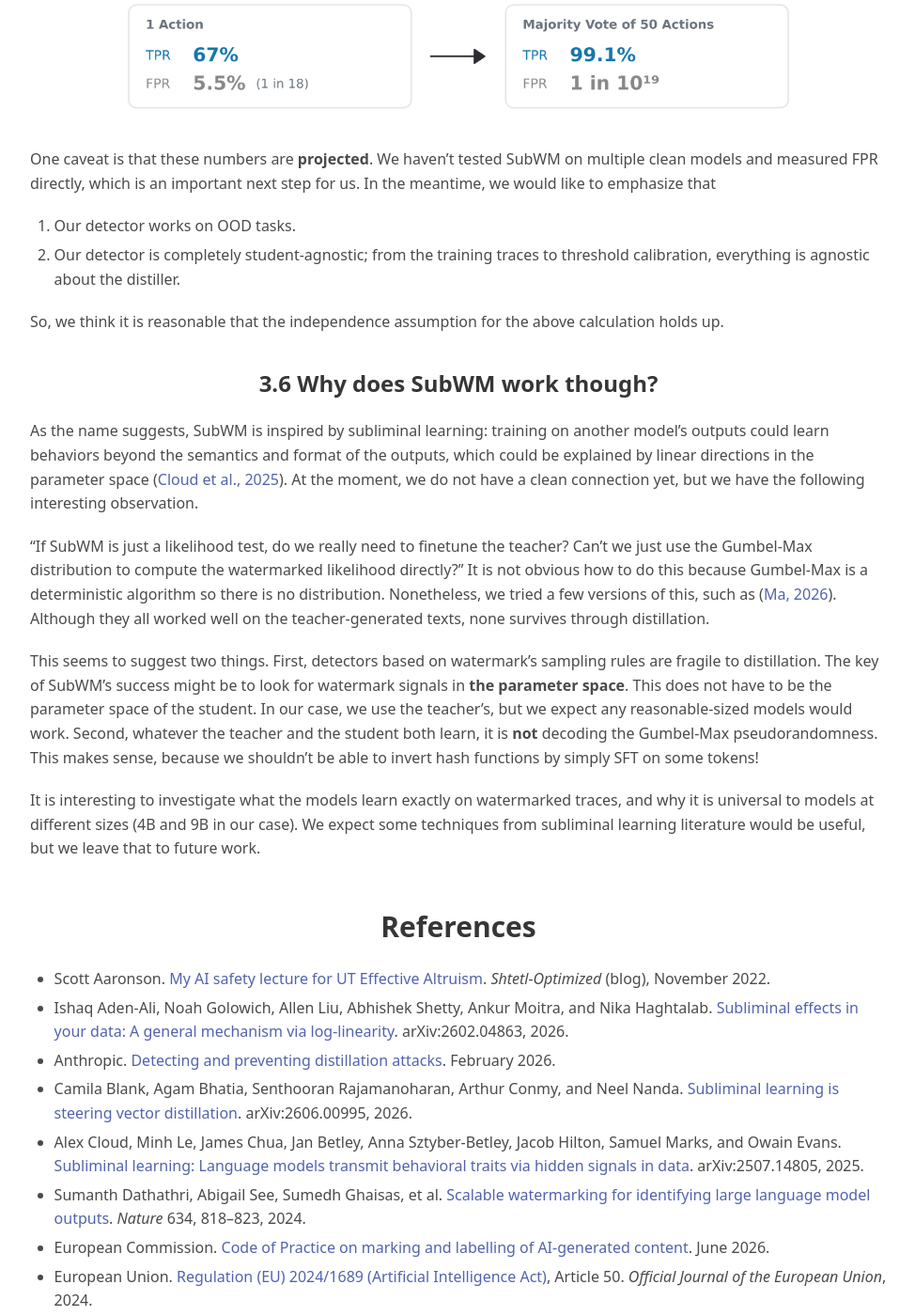
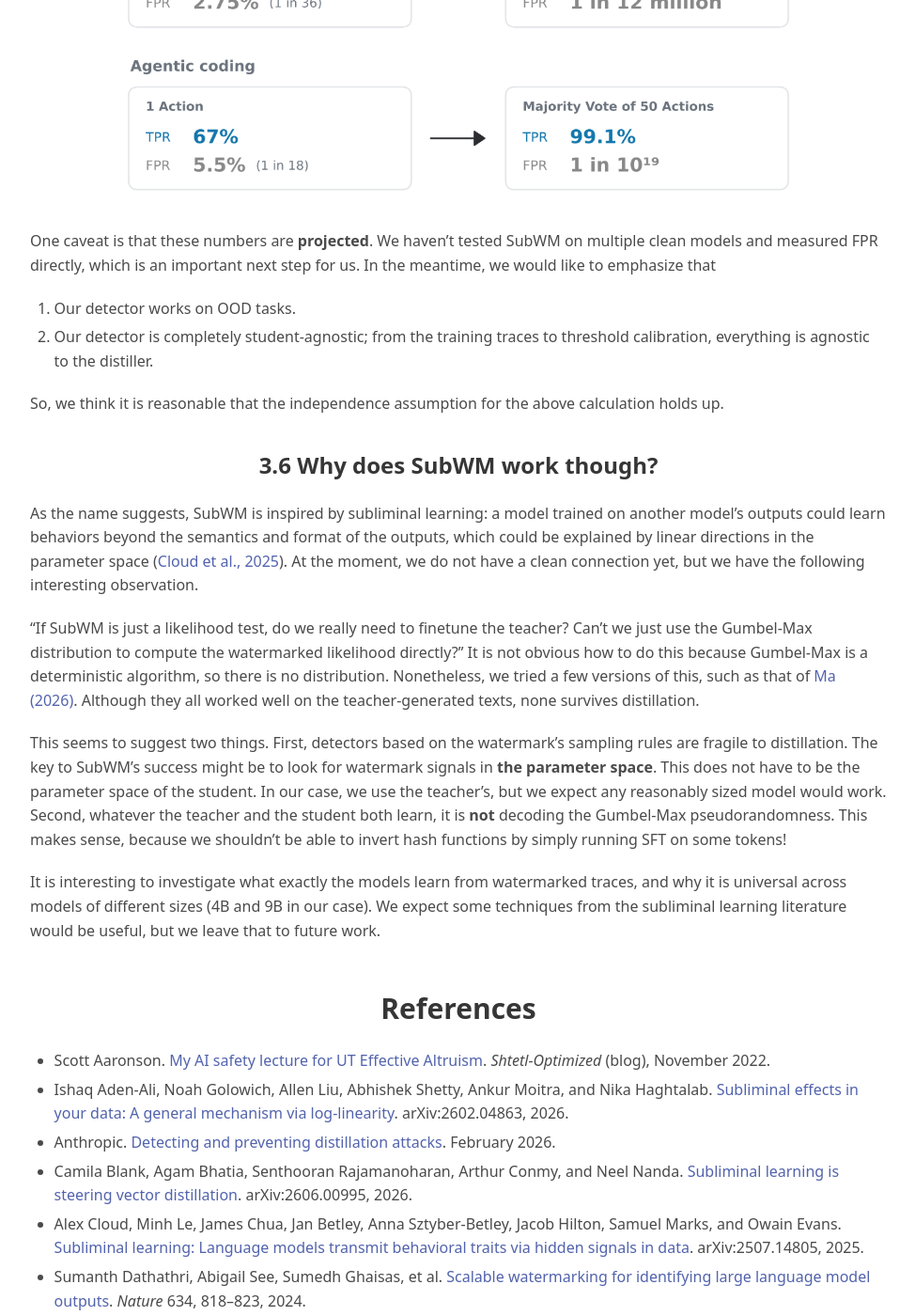
Before and after one commit to subliminal-watermarks/subliminal-watermarks.github.io, a Jekyll site: the page built from index.md, in a window 1280 px wide and 1400 px high, scrolled down 9277 px. Shown: the whole window at 94% size, without its empty margins (152-1126 px from the left). Built offline with Jekyll 4.4.1, drawn with Linux system fonts in a browser that asks for light colours; some of the changed text lies outside the part shown.

Commit message:
Fix grammar in the blog text and change "defeat" to "beat"
Co-Authored-By: Claude Opus 5.5 <noreply@anthropic.com>
Claude-Session: https://claude.ai/code/session_01DZqzoVivCrCgAMeKJLLUXH

```diff
--- a/index.md
+++ b/index.md
@@ -14,15 +14,15 @@ authors:
     equal: true
   - name: Sewon Min
 equal_note: "Equal contribution, listed in alphabetical order"
-excerpt: "Robust watermark signals live in the parameter space and not the texts, and will pass onto the distillers subliminally, even if they tried to 'launder'. More precisely, given a response, our detector asks if its log-likelihood increases in the direction of learned parameter-space direction."
+excerpt: "Robust watermark signals live in the parameter space and not the text, and will pass on to the distillers subliminally, even if they try to 'launder'. More precisely, given a response, our detector asks if its log-likelihood increases along a learned parameter-space direction."
 ---
 
 <div class="notice--info" markdown="1">
 **TL;DR**
 
-Are the current watermarking schemes robust against distillation attacks? We first introduce two simple techniques that defeat all anti-distillation watermark detectors we tested: **grandchild** and **entropy laundering**. Inspired by subliminal learning, we suspect that the watermark signal may generalize better in **parameter space**, and introduce **Subliminal Watermark (SubWM)**, a new detection scheme that can identify distillation from a few sampled rollouts of a suspect model and remains effective after the laundering schemes. It measures "how much does the likelihood of this sequence increase if we shift our probe model's weight toward a watermarked one?".
+Are the current watermarking schemes robust against distillation attacks? We first introduce two simple techniques that beat all anti-distillation watermark detectors we tested: **grandchild** and **entropy laundering**. Inspired by subliminal learning, we suspect that the watermark signal may generalize better in **parameter space**, and introduce **Subliminal Watermark (SubWM)**, a new detection scheme that can identify distillation from a few sampled rollouts of a suspect model and remains effective after the laundering schemes. It measures "how much does the likelihood of this sequence increase if we shift our probe model's weights toward a watermarked one?"
 
-On science questions, SubWM achieves about **99%** true positive rate (TPR) and **3%** false positive rate (FPR) per **single** query to the suspect. This also means that a simple majority vote over, say, 10 sampled rollouts, is projected to detect distillation almost perfectly. On coding tasks, the detection is more difficult, likely because code tokens have lower entropy, but SubWM still achieves above **65%** TPR at **5%** FPR. A majority vote over only 50 sampled rollouts again is projected to achieve almost perfect detection.
+On science questions, SubWM achieves about **99%** true positive rate (TPR) and **3%** false positive rate (FPR) per **single** query to the suspect. This also means that a simple majority vote over, say, 10 sampled rollouts is projected to detect distillation almost perfectly. On coding tasks, the detection is more difficult, likely because code tokens have lower entropy, but SubWM still achieves above **65%** TPR at **5%** FPR. A majority vote over only 50 sampled rollouts again is projected to achieve almost perfect detection.
 </div>
 
 <figure class="anim-embed">
@@ -57,15 +57,15 @@ To anyone without the key, $$u$$ looks uniformly random, so each token is still
 
 The detection in the original work computes the _textual_ correlation between sampled tokens $$y_t$$ and the pseudorandom numbers $$u_{y_t}$$ by $$ S(y) \;=\; \sum_{t=1}^{T} -\ln\big(1 - u^{(t)}_{y_t}\big).$$ Again, the number $$u_{y_t}$$ can be recomputed from the key $$k$$ and the preceding $$n$$ tokens.
 
-Follow-ups, such as SynthID ([Dathathri et al., 2024](#ref-dathathri2024)) and TextSeal ([Sander et al., 2026](#ref-sander2026)), all work similarly but improve the quality-detectability tradeoff. Green/Red-list ([Kirchenbauer et al., 2023](#ref-kirchenbauer2023)) and ADFP work slightly differently, but we won't elaborate further. This is because none of these detections survives through the simple attacks introduced in the next section, and once we switch to our new detection method, Subliminal Watermark (SubWM), even the vanilla Gumbel-Max watermark becomes detectable after the attacks.
+Follow-ups, such as SynthID ([Dathathri et al., 2024](#ref-dathathri2024)) and TextSeal ([Sander et al., 2026](#ref-sander2026)), all work similarly but improve the quality-detectability tradeoff. Green/Red-list ([Kirchenbauer et al., 2023](#ref-kirchenbauer2023)) and ADFP work slightly differently, but we won't elaborate further. This is because none of these detection methods survives the simple attacks introduced in the next section, and once we switch to our new detection method, Subliminal Watermark (SubWM), even the vanilla Gumbel-Max watermark becomes detectable after the attacks.
 
-## 2. Two simple attacks defeat previous detection methods {#laundering}
+## 2. Two simple attacks beat previous detection methods {#laundering}
 
-Are the current watermarking schemes robust against smart distillers? Unfortunately, the answer is _no_. In fact, they don't even need sophisticated tricks, but just to understand how LLM watermarks work from first principles. We introduce two simple attacks.
+Are the current watermarking schemes robust against smart distillers? Unfortunately, the answer is _no_. In fact, they don't even need sophisticated tricks, just an understanding of how LLM watermarks work from first principles. We introduce two simple attacks.
 
 **Grandchild laundering.** Train a *child* on the watermarked teacher traces as usual, but don't deploy it. Instead, sample the child on the same prompts, keep the correct answers, and train a fresh *grandchild* from the original checkpoint on those. The grandchild never sees a watermarked token.
 
-In the table below, we see the $$p$$-values for grandchildren are **orders of magnitude higher** than that of children, without losing much accuracy:
+In the table below, we see the $$p$$-values for grandchildren are **orders of magnitude higher** than those of children, without losing much accuracy:
 <!-- ADFP source: Gautham Govind Anil, #group-project, 2026-10-30.
 https://cs294288fa26.slack.com/archives/C0BUX23MV4K/p1793401181376409
 Closed-detector training-trace p-values only; clean training p-value and accuracy were not reported. -->
@@ -83,7 +83,7 @@ Closed-detector training-trace p-values only; clean training p-value and accurac
 </div>
 
 
-**Entropy laundering.** Drop the top 50% highest-entropy tokens from the SFT loss, while keeping them in the context. Of course, the distiller won't have teacher's logits, so they have to use some proxy model's entropy, e.g., their own model's.
+**Entropy laundering.** Drop the top 50% highest-entropy tokens from the SFT loss, while keeping them in the context. Of course, the distiller won't have the teacher's logits, so they have to use some proxy model's entropy, e.g., their own model's.
 
 See the illustration below based on a real example:
 <div class="anim-embed">
@@ -91,7 +91,7 @@ See the illustration below based on a real example:
 </div>
 
 
-Despite the limitation of not having teacher's entropy, entropy laundering is still very effective against TextSeal, SynthID, and ADFP. As shown in the table below, the $$p$$-values are again orders of magnitude higher.
+Despite the limitation of not having the teacher's entropy, entropy laundering is still very effective against TextSeal, SynthID, and ADFP. As shown in the table below, the $$p$$-values are again orders of magnitude higher.
 <div class="table-wrap">
 <table class="paper-table">
 <thead>
@@ -129,12 +129,12 @@ In words:
 *How much more likely is the response if we shift the clean teacher toward the watermarked one in parameter space?*
 {: .key-idea}
 
-Below is a real example of a science question and a pair of responses from the clean and watermarked student. As one can see on Slide 4, the likelihoods of the two traces drift apart as we shift the detector's weight toward the watermarked one. Slide 5 shows the scores for the other 399 science questions too, with a threshold calibrated on a held-out set.
+Below is a real example of a science question and a pair of responses from the clean and watermarked students. As one can see on Slide 4, the likelihoods of the two traces drift apart as we shift the detector's weights toward the watermarked one. Slide 5 shows the scores for the other 399 science questions too, with a threshold calibrated on a held-out set.
 <div class="anim-embed">
 <iframe src="{{ '/assets/anim/detector.html' | relative_url }}" title="Animation: how the parameter-space detector works" loading="lazy"></iframe>
 </div>
 
-**Crucially**, the score can be computed very efficiently via autodiff. We just need one forward pass through the slightly perturbed weight $$\theta_c + \epsilon\Delta\theta$$ and then a backward pass to the scalar $$\epsilon$$. The gradients are _never materialized_. For those who like math, this is because our score is _not_ the cosine similarity between two gradients or two parameter-space directions, but the canonical pairing between one of each (or between the tangent space and the cotangent space if you wish). This is why we don't need to, e.g., normalize the gradients and $$\Delta\theta$$ in principle, or approximate the Hessian of loss landscape.
+**Crucially**, the score can be computed very efficiently via autodiff. We just need one forward pass through the slightly perturbed weights $$\theta_c + \epsilon\Delta\theta$$ and then a backward pass to the scalar $$\epsilon$$. The gradients are _never materialized_. For those who like math, this is because our score is _not_ the cosine similarity between two gradients or two parameter-space directions, but the canonical pairing between one of each (or between the tangent space and the cotangent space if you wish). This is why we don't need to, e.g., normalize the gradients and $$\Delta\theta$$ in principle, or approximate the Hessian of the loss landscape.
 
 In fact, even without backprop, the finite-difference approximation already works well:
 
@@ -144,18 +144,18 @@ s(x, y) \;\approx\; \frac{1}{|y|} \log \frac{p_{\theta_w}(y \mid x)}{p_{\theta_c
 \end{equation}
 $$
 
-which is just the **mean log-likelihood ratio** (LLR) between the teacher checkpoints. Despite its strong performance in practice, this simple score is less interpretable from linear parameter-space directions. We report both scores in the following.
+which is just the **mean log-likelihood ratio** (LLR) between the teacher checkpoints. Despite its strong performance in practice, this simple score is less interpretable in terms of linear parameter-space directions. We report both scores in the following.
 
 
 
-### 3.2 SubWM has great TPR and FPR on single response, and even out of distribution
+### 3.2 SubWM has great TPR and FPR on single responses, and even out of distribution
 
 On science questions, this is just to reiterate the result on Slide 5 above:
 <figure>
   <img src="{{ '/assets/images/dw-prime-detection.png' | relative_url }}" alt="Alignment score s1 for the key-1 and clean students on 800 held-out prompts, using detector teachers fitted on fresh training prompts">
 </figure>
 
-SubWM flags all 800 watermarked answers at a 2.5% FPR. For all numbers, including the ones on other random keys, see [result tables](#result-tables).
+SubWM flags all 800 watermarked answers at a 2.5% FPR. For all numbers, including the ones on other random keys, see the [result tables](#result-tables).
 
 This detector, trained on science questions, works for other domains too, including math (GSM8K) and coding (LiveCodeBench). We ask the same science-distilled students new questions from these domains and score their answers with the same detector, recalibrating only the threshold on clean teacher answers from the new domain. On math, the LLR score flags **99.3%** of watermarked answers at a **5.9%** FPR; on coding questions, **89.4%** at **5.8%** (see the [out-of-distribution table](#ood-results)).
 
@@ -163,7 +163,7 @@ For agentic coding tasks, the task is a lot harder, likely because code tokens u
 
 ### 3.3 SubWM can work with two different keys at the same time
 
-What if both OpenAI and Anthropic decide to use our watermarking scheme? Then we can not only detect distillation, but also the _source_ of distillation! With detectors for both key 1 and key 2, the contrast $$s_1 - s_2$$ of their scores **separates the key-1 and key-2 students perfectly** (AUROC 1.000 on 800 held-out prompts). All 800 key-1 responses have positive contrast, and all 800 key-2 responses have negative contrast.
+What if both OpenAI and Anthropic decide to use our watermarking scheme? Then we can detect not only distillation, but also the _source_ of distillation! With detectors for both key 1 and key 2, the contrast $$s_1 - s_2$$ of their scores **separates the key-1 and key-2 students perfectly** (AUROC 1.000 on 800 held-out prompts). All 800 key-1 responses have positive contrast, and all 800 key-2 responses have negative contrast.
 <figure>
   <img src="{{ '/assets/images/dw-prime-key-contrast.png' | relative_url }}" alt="Alignment-score contrast s1 minus s2 for the key-1, key-2, and clean students on the same 800 held-out prompts">
 </figure>
@@ -190,19 +190,19 @@ On coding tasks, we could increase the number of queries to $$N=50$$ (which is s
 
 One caveat is that these numbers are **projected**. We haven't tested SubWM on multiple clean models and measured FPR directly, which is an important next step for us. In the meantime, we would like to emphasize that
 1. Our detector works on OOD tasks.
-2. Our detector is completely student-agnostic; from the training traces to threshold calibration, everything is agnostic about the distiller.
+2. Our detector is completely student-agnostic; from the training traces to threshold calibration, everything is agnostic to the distiller.
 
 So, we think it is reasonable that the independence assumption for the above calculation holds up.
 
 ### 3.6 Why does SubWM work though?
 
-As the name suggests, SubWM is inspired by subliminal learning: training on another model's outputs could learn behaviors beyond the semantics and format of the outputs, which could be explained by linear directions in the parameter space ([Cloud et al., 2025](#ref-cloud2025)). At the moment, we do not have a clean connection yet, but we have the following interesting observation.
+As the name suggests, SubWM is inspired by subliminal learning: a model trained on another model's outputs could learn behaviors beyond the semantics and format of the outputs, which could be explained by linear directions in the parameter space ([Cloud et al., 2025](#ref-cloud2025)). At the moment, we do not have a clean connection yet, but we have the following interesting observation.
 
-"If SubWM is just a likelihood test, do we really need to finetune the teacher? Can't we just use the Gumbel-Max distribution to compute the watermarked likelihood directly?" It is not obvious how to do this because Gumbel-Max is a deterministic algorithm so there is no distribution. Nonetheless, we tried a few versions of this, such as ([Ma, 2026](#ref-ma2026)). Although they all worked well on the teacher-generated texts, none survives through distillation.
+"If SubWM is just a likelihood test, do we really need to finetune the teacher? Can't we just use the Gumbel-Max distribution to compute the watermarked likelihood directly?" It is not obvious how to do this because Gumbel-Max is a deterministic algorithm, so there is no distribution. Nonetheless, we tried a few versions of this, such as that of [Ma (2026)](#ref-ma2026). Although they all worked well on the teacher-generated texts, none survives distillation.
 
-This seems to suggest two things. First, detectors based on watermark's sampling rules are fragile to distillation. The key of SubWM's success might be to look for watermark signals in **the parameter space**. This does not have to be the parameter space of the student. In our case, we use the teacher's, but we expect any reasonable-sized models would work. Second, whatever the teacher and the student both learn, it is **not** decoding the Gumbel-Max pseudorandomness. This makes sense, because we shouldn't be able to invert hash functions by simply SFT on some tokens!
+This seems to suggest two things. First, detectors based on the watermark's sampling rules are fragile to distillation. The key to SubWM's success might be to look for watermark signals in **the parameter space**. This does not have to be the parameter space of the student. In our case, we use the teacher's, but we expect any reasonably sized model would work. Second, whatever the teacher and the student both learn, it is **not** decoding the Gumbel-Max pseudorandomness. This makes sense, because we shouldn't be able to invert hash functions by simply running SFT on some tokens!
 
-It is interesting to investigate what the models learn exactly on watermarked traces, and why it is universal to models at different sizes (4B and 9B in our case). We expect some techniques from subliminal learning literature would be useful, but we leave that to future work.
+It is interesting to investigate what exactly the models learn from watermarked traces, and why it is universal across models of different sizes (4B and 9B in our case). We expect some techniques from the subliminal learning literature would be useful, but we leave that to future work.
 
 ## References
 
@@ -280,7 +280,7 @@ The science experiments use the same teacher and student: **Qwen3.5-9B → Qwen3
 | <span class="score-label" markdown="span">LLR $$\eqref{eq:llr}$$</span>, key 1 | 22 | 800 | 31 | 1.00000 | 1.00000 |
 | <span class="score-label" markdown="span">LLR $$\eqref{eq:llr}$$</span>, key 2 | 24 | 0 | 795 | 0.99870 | 0.999995 |
 
-*$$D'_w$$ detectors · 800 responses per student · each key's threshold fixed from the same 1,000 clean source-teacher answers. Both the alignment contrast and LLR contrast have AUROC 1.000 and separate the two keyed students at zero. Perfect ranking on this sample is not a guarantee of zero population error.*
+*$$D'_w$$ detectors · 800 responses per student · each key's threshold fixed from the same 1,000 clean source-teacher answers. Both the alignment contrast and the LLR contrast have AUROC 1.000 and separate the two keyed students at zero. Perfect ranking on this sample is not a guarantee of zero population error.*
 
 **Laundering, both scores (§3.4).**
 
```
Also changed, not shown: other parts of index.md (+6 -6 lines).
